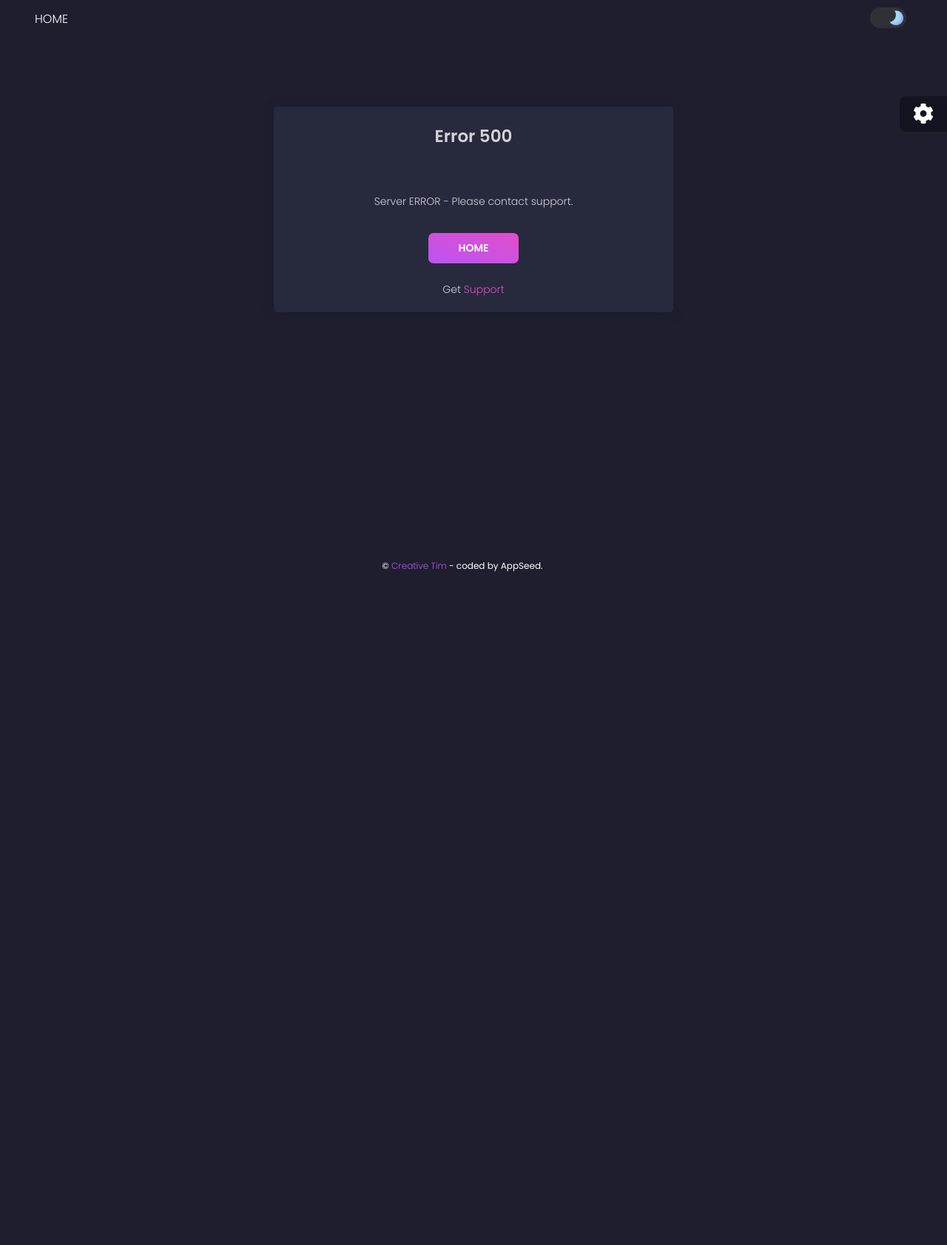
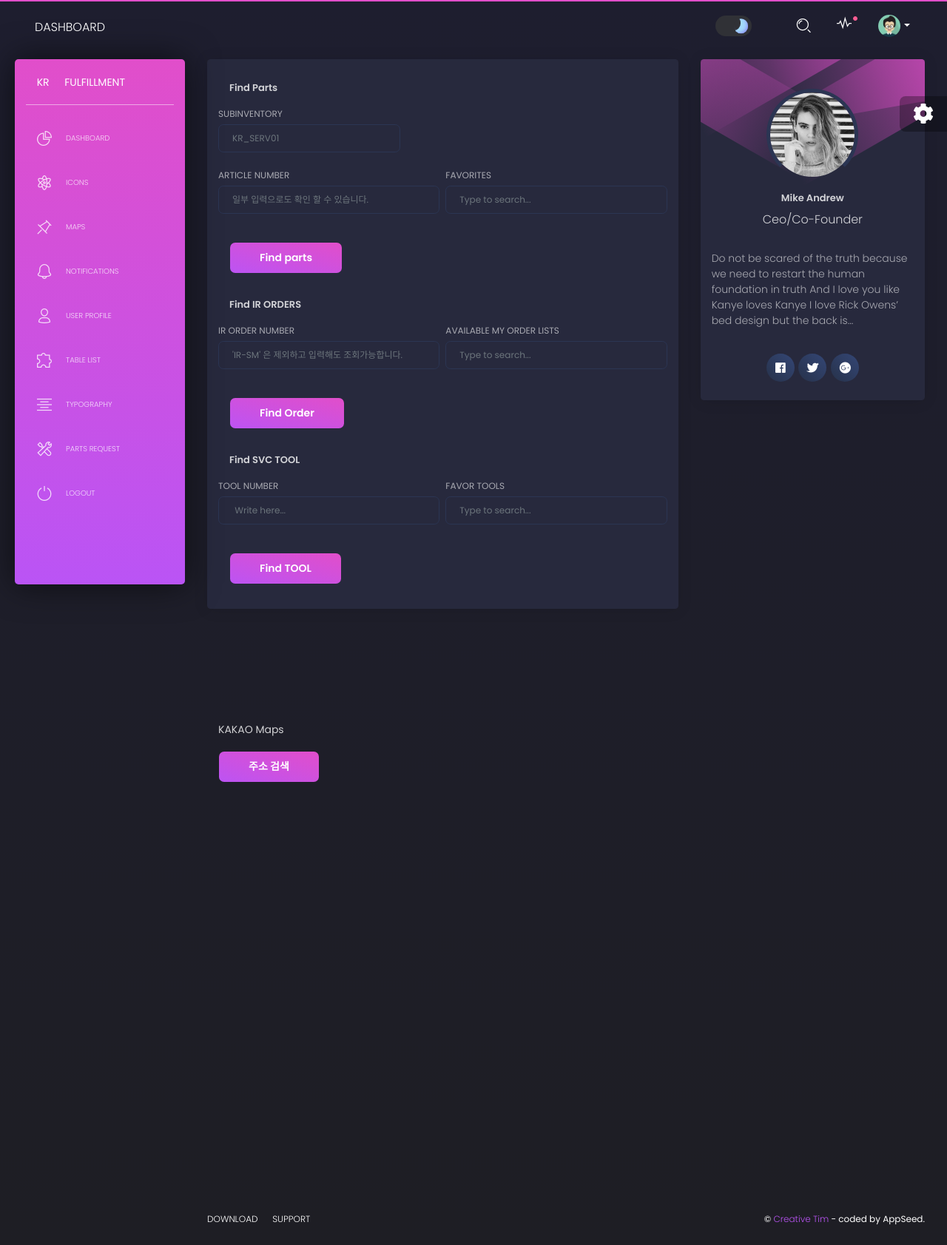
Before and after one commit to Themath93/warehouse-management-system, a Django app: page /request_parts/ in a window 1280 px wide. Shown: the whole page at 74% size. Before the commit the page ends 773 px from the top, so only its background shows below. Run offline with Django 3.2, Linux system fonts and the light colour scheme; a user stored in the database is signed in; tables that the repository leaves empty hold one stand-in row (values such as "Sample post"); some libraries are stand-ins or nearby versions.

Commit message:
230201 req_parts backend processing

```diff
--- a/rest_test/apps/authentication/urls.py
+++ b/rest_test/apps/authentication/urls.py
@@ -7,6 +7,8 @@ from django.urls import path
 from .views import login_view, register_user
 from django.contrib.auth.views import LogoutView
 
+# app_name = 'authentication'
+
 urlpatterns = [
     path('login/', login_view, name="login"),
     path('register/', register_user, name="register"),
--- a/rest_test/apps/home/urls.py
+++ b/rest_test/apps/home/urls.py
@@ -6,11 +6,13 @@ Copyright (c) 2019 - present AppSeed.us
 from django.urls import path, re_path
 from apps.home import views
 
+# app_name = 'home'
+
 urlpatterns = [
 
     # The home page
     path('', views.index, name='home'),
-
+    path('request_parts/', views.req_parts, name='req_parts'),
     # Matches any html file
     re_path(r'^.*\.*', views.pages, name='pages'),
 
--- a/rest_test/apps/home/views.py
+++ b/rest_test/apps/home/views.py
@@ -8,7 +8,12 @@ from django.contrib.auth.decorators import login_required
 from django.http import HttpResponse, HttpResponseRedirect
 from django.template import loader
 from django.urls import reverse
+from django.shortcuts import render
+from apps.authentication.models import *
+from django.db.models import Q
 
+import json
+import pandas as pd
 
 @login_required(login_url="/login/")
 def index(request):
@@ -42,3 +47,23 @@ def pages(request):
     except:
         html_template = loader.get_template('home/page-500.html')
         return HttpResponse(html_template.render(context, request))
+
+
+
+@login_required(login_url="/login/")
+def req_parts(request):
+    products_db = Products.objects.all()
+    prod_pose_db = ProdPose.objects.all()
+
+    print(SystemStock.objects.all()[0].article_number.prod_group)
+    # 매일 재고는 그날 그날 업데이트 분을 줘야 한다.
+    # 현재 개발단계에서는 그냥 특정일자 재고리스트를 참고하도록하자
+    tmp_date = '2023-02-01'
+    system_stock_db = list(SystemStock.objects.filter(Q(std_day=tmp_date)).values())
+    json_prods_db =json.dumps(list(products_db.values()),ensure_ascii=False)
+    json_sys_db = json.dumps(system_stock_db,ensure_ascii=False)
+
+
+
+    print('response')
+    return render(request, 'home/select_part.html',{'datas_pose':prod_pose_db,'datas_products':products_db,'json_datas_sys':json_sys_db,'json_datas_prods':json_prods_db})
--- /dev/null
+++ b/rest_test/apps/templates/home/select_part.html
@@ -0,0 +1,431 @@
+{% extends "layouts/base.html" %}
+
+{% block title %} User Profile {% endblock %}
+
+<!-- Specific Page CSS goes HERE  -->
+{% block stylesheets %}{% endblock stylesheets %}
+
+{% block content %}
+
+  <div class="content">
+    <div class="row">
+      <div class="col-md-8">
+        <div class="card">
+
+          <div class="card-body">
+            <form>
+              <div class="card-header">
+                <h5 class="title">Find Parts</h5>
+              </div>
+              <div class="row">
+                <div class="col-md-5 pr-md-1">
+                  <div class="form-group">
+                    <label>SUBINVENTORY</label>
+                    <input class="form-control" list="datalistOptions_sub" placeholder="KR_SERV01" id="subinventory" name="subinventory">
+                    <datalist id="datalistOptions_sub" name="subinventory_dl">
+                      {% for data in datas_pose %}
+                      <option value="{{data.subinventory}}">
+                      {% endfor %}
+                    </datalist>
+                  </div>
+                </div>
+
+                <!-- <div class="col-md-4 pl-md-1">
+                  <div class="form-group">
+                    <label for="exampleInputEmail1">Email address</label>
+                    <input type="email" class="form-control" placeholder="mike@email.com">
+                  </div>
+                </div> -->
+              </div>
+              <div class="row">
+                <div class="col-md-6 pr-md-1">
+                  <div class="form-group">
+                    <label>ARTICLE NUMBER</label>
+                    <input class="form-control" list="datalistOptions_part" placeholder="일부 입력으로도 확인 할 수 있습니다." id="article_number" name="article_number">
+                    <datalist id="datalistOptions_part" name="article_number_dl">
+                      {% for data in datas_products %}
+                      <option value="{{data.article_number}}">
+                      {% endfor %}
+                    </datalist>
+                  </div>
+                </div>
+                <div class="col-md-6 pl-md-1">
+                  <div class="form-group">
+                    <label>FAVORITES</label>
+                    <input class="form-control" list="datalistOptions_favor" id="favor_list" name="favor_list"  placeholder="Type to search...">
+                    <datalist id="datalistOptions_favor" name="favor_list_dl">
+                      <option value="San Francisco">
+                      <option value="New York">
+                      <option value="Seattle">
+                      <option value="Los Angeles">
+                      <option value="Chicago">
+                    </datalist>
+                  </div>
+                </div>
+              </div>
+              <div class="card-footer">
+                <!-- <button type="submit" class="btn btn-fill btn-primary"> Find parts </button> -->
+                <input type="button"  onclick="findParts()" class="btn btn-fill btn-primary" value="Find parts">
+              </div>
+              <div class="card-header">
+                <h5 class="title">Find IR ORDERS</h5>
+              </div>
+              <div class="row">
+                <div class="col-md-6 pr-md-1">
+                  <div class="form-group">
+                    <label>IR ORDER NUMBER</label>
+                    <input type="text" class="form-control" placeholder="'IR-SM' 은 제외하고 입력해도 조회가능합니다." id="ir_order_nm" name="ir_order_nm">
+                  </div>
+                </div>
+                <div class="col-md-6 pl-md-1">
+                  <div class="form-group">
+                    <label>AVAILABLE MY ORDER LISTS</label>
+                    <input class="form-control" list="datalistOptions_IR" id="myorder_list" name="myorder_list"  placeholder="Type to search...">
+                    <datalist id="datalistOptions_IR" name="myorder_list_ld">
+                      <option value="San Francisco">
+                      <option value="New York">
+                      <option value="Seattle">
+                      <option value="Los Angeles">
+                      <option value="Chicago">
+                    </datalist>
+                  </div>
+                </div>
+              </div>
+              <div class="card-footer">
+                <button type="submit" class="btn btn-fill btn-primary"> Find Order </button>
+              </div>
+              <div class="card-header">
+                <h5 class="title">Find SVC TOOL</h5>
+              </div>
+              <div class="row">
+                <div class="col-md-6 pr-md-1">
+                  <div class="form-group">
+                    <label>TOOL NUMBER</label>
+                    <input type="text" class="form-control" placeholder=" Write here..." id="tool_nm" name="tool_nm">
+                  </div>
+                </div>
+                <div class="col-md-6 pl-md-1">
+                  <div class="form-group">
+                    <label>FAVOR TOOLS</label>
+                    <input class="form-control" list="datalistOptions_TOOL" id="favor_tools" name="favor_tools"  placeholder="Type to search...">
+                    <datalist id="datalistOptions_TOOL" name="faver_tools_list">
+                      <option value="San Francisco">
+                      <option value="New York">
+                      <option value="Seattle">
+                      <option value="Los Angeles">
+                      <option value="Chicago">
+                    </datalist>
+                  </div>
+                </div>
+              </div>
+              <div class="card-footer">
+                <button type="submit" class="btn btn-fill btn-primary"> Find TOOL </button>
+              </div>
+                 </form>
+          </div>
+
+        </div>
+      </div>
+      <div class="col-md-4">
+        <div class="card card-user">
+          <div class="card-body">
+            <p class="card-text">
+              <div class="author">
+                <div class="block block-one"></div>
+                <div class="block block-two"></div>
+                <div class="block block-three"></div>
+                <div class="block block-four"></div>
+                <a href="javascript:void(0)">
+                  <img class="avatar" src="{{ ASSETS_ROOT }}/img/emilyz.jpg" alt="...">
+                  <h5 class="title">Mike Andrew</h5>
+                </a>
+                <p class="description">
+                  Ceo/Co-Founder
+                </p>
+              </div>
+            </p>
+            <div class="card-description">
+              Do not be scared of the truth because we need to restart the human foundation in truth And I love you like Kanye loves Kanye I love Rick Owens’ bed design but the back is...
+            </div>
+          </div>
+          <div class="card-footer">
+            <div class="button-container">
+              <button href="javascript:void(0)" class="btn btn-icon btn-round btn-facebook">
+                <i class="fab fa-facebook"></i>
+              </button>
+              <button href="javascript:void(0)" class="btn btn-icon btn-round btn-twitter">
+                <i class="fab fa-twitter"></i>
+              </button>
+              <button href="javascript:void(0)" class="btn btn-icon btn-round btn-google">
+                <i class="fab fa-google-plus"></i>
+              </button>
+            </div>
+          </div>
+        </div>
+      </div>
+    </div>
+  </div>
+
+
+  <div class="content" style="display:none;" id="service_stock">
+    <div class="row">
+      <div class="col-md-12">
+        <div class="card ">
+          <div class="card-header">
+            <h4 class="card-title"> SERVICE STOCK</h4>
+          </div>
+          <div class="card-body">
+            <div class="table-responsive">
+              <table class="table tablesorter " id="service_parts_table">
+                <thead class=" text-primary">
+                  <tr>
+                    <th class="text-center">
+                      PROD GROUP
+                    </th>
+                    <th class="text-center">
+                      ARTICLE NUMBER
+                    </th>
+                    <th class="text-center">
+                      DESCRIPTION
+                    </th>
+                    <th class="text-center">
+                      SUBINVENTORY
+                    </th>
+                    <th class="text-center">
+                      QUANTITY
+                    </th>
+                    <th class="text-center">
+                      CHOOSE
+                    </th>
+                  </tr>
+                </thead>
+                <tbody id="parts_list_tb">
+                  <!-- <tr>
+                    <td class="text-center">
+                      607 AKTA legacy parts
+                    </td>
+                    <td class="text-center">
+                      11000314
+                    </td>
+                    <td class="text-center">
+                      CU-950 KIT FOR AKTA
+                    </td>
+                    <td class="text-center">
+                      KR_SERV01
+                    </td>
+                    <td class="text-center">
+                      1
+                    </td>
+                    <td class="text-center">
+                      <button class="btn btn-fill btn-primary">
+                        Choice
+                      </button>
+                    </td>
+                  </tr> -->
+                </tbody>
+              </table>
+            </div>
+          </div>
+        </div>
+      </div>
+    </div>
+  </div>
+
+
+
+
+
+
+
+
+  <div class="content">
+    <div class="row">
+      <div class="col-md-12">
+        <div class="card card-plain">
+          <div class="card-header">
+            KAKAO Maps
+          </div>
+          <div class="card-body">
+
+            <!-- <input type="text" id="sample5_address" placeholder="주소"> -->
+
+            <form>
+              <input type="button" onclick="sample5_execDaumPostcode()" value="주소 검색" class="btn btn-fill btn-primary"><br>
+              <div id="map" style="width:400px;height:400px;margin-top:10px;display:none"></div>
+              <div class="col-md-3 px-md-1">
+                <div class="form-group">
+                  <input type="text" class="form-control-plaintext" style="width: 400px;display:none" id="search_address" name="search_address" placeholder="주소 검색">
+                  <input type="text" class="form-control-plaintext" style="width: 400px;display:none" id="specific_address" name="specific_address" placeholder="상세 주소를 입력해주세요.">
+                  <input id="req_date" class="form-control-plaintext" name="req_date" type="date" style="background-color:bisque;display:none;" >
+                  <input id="req_time" class="form-control-plaintext" name="req_time" type="time" style="background-color:bisque;display:none;" >
+              </div>
+                </div>
+              <p><input type="submit" class="btn btn-fill btn-primary" id="add_date_submit" name="add_date_submit" style="display:none;" value="Submit"></p>
+            </form>
+          </div>
+        </div>
+      </div>
+    </div>
+  </div>
+{% endblock content %}
+
+<!-- Specific Page JS goes HERE  -->
+{% block javascripts %}
+
+<!-- 다음주소검색 api -->
+<script src="//t1.daumcdn.net/mapjsapi/bundle/postcode/prod/postcode.v2.js"></script>
+<script src="//dapi.kakao.com/v2/maps/sdk.js?appkey=e34832f9e80f0076b332dc2abfd0e743&libraries=services"></script>
+
+<script>
+    var mapContainer = document.getElementById('map'), // 지도를 표시할 div
+        mapOption = {
+            center: new daum.maps.LatLng(37.537187, 127.005476), // 지도의 중심좌표
+            level: 5 // 지도의 확대 레벨
+        };
+
+    //지도를 미리 생성
+    var map = new daum.maps.Map(mapContainer, mapOption);
+    //주소-좌표 변환 객체를 생성
+    var geocoder = new daum.maps.services.Geocoder();
+    //마커를 미리 생성
+    var marker = new daum.maps.Marker({
+        position: new daum.maps.LatLng(37.537187, 127.005476),
+        map: map
+    });
+
+
+    function sample5_execDaumPostcode() {
+        new daum.Postcode({
+            oncomplete: function(data) {
+                var addr = data.address; // 최종 주소 변수
+
+                // 주소 정보를 해당 필드에 넣는다.
+                var search_address = document.getElementById("search_address")
+                var specific_address = document.getElementById("specific_address")
+                // 날짜 시간 입력받는 input tag
+                var req_date = document.getElementById("req_date")
+                var req_time = document.getElementById("req_time")
+                var add_date_submit = document.getElementById("add_date_submit")
+
+                search_address.value = addr;
+                // 주소로 상세 정보를 검색
+                geocoder.addressSearch(data.address, function(results, status) {
+                    // 정상적으로 검색이 완료됐으면
+                    if (status === daum.maps.services.Status.OK) {
+
+                        var result = results[0]; //첫번째 결과의 값을 활용
+
+                        // 해당 주소에 대한 좌표를 받아서
+                        var coords = new daum.maps.LatLng(result.y, result.x);
+                        // 지도를 보여준다.
+                        mapContainer.style.display = "block";
+                        // 상세주소 및, 날짜 시간 입력을 받는 태그 보여줌
+                        search_address.style.display = "block";
+                        specific_address.style.display = 'block';
+                        req_date.style.display ='block';
+                        req_time.style.display ='block';
+                        add_date_submit.style.display = 'block';
+
+                        map.relayout();
+                        // 지도 중심을 변경한다.
+                        map.setCenter(coords);
+                        // 마커를 결과값으로 받은 위치로 옮긴다.
+                        marker.setPosition(coords)
+                    }
+                });
+            }
+        }).open();
+    }
+</script>
+
+
+<script type="text/javascript">
+
+// 실시간 재고 데이터 받기
+var data_sys = '{{ json_datas_sys|safe }}';
+var json_data_sys = JSON.parse(data_sys);
+var data_prods = '{{ json_datas_prods|safe }}';
+var json_data_prods = JSON.parse(data_prods);
+// test log찍어봄 성공.
+console.log(json_data_sys);
+
+// Find_parts 구현 onclick()
+function findParts(){
+
+
+  // 선택한 인벤토리 및 파트번호 찾기
+  var sub_inv = document.getElementById('subinventory').value;
+  var part_nm = document.getElementById('article_number').value;
+
+  // 선택한 인벤토리와 파트번호만 있는 json data
+  const query_data_sys_1 = json_data_sys.filter(({subinventory_id}) => subinventory_id === sub_inv);
+  const query_data_sys_2 = query_data_sys_1.filter(({article_number_id}) => article_number_id === part_nm);
+  const query_data_prods_1 = json_data_prods.filter(({article_number}) => article_number === part_nm);
+
+  // part_list 보여주기
+  var service_stock = document.getElementById('service_stock');
+  service_stock.style.display = 'block';
+
+  //for문 돌릴 횟수 = query_data_sys_2.length
+  var for_count = query_data_sys_2.length;
+
+  // tbody
+  parts_tbody = document.getElementById('parts_list_tb');
+
+  for (var i = 0; i<for_count; i++){
+    let tr_tag = document.createElement('tr');
+    //tr안에 td 5개 마지막 td에는 input 태그 삽입
+    //prod group
+    var td_tag = document.createElement('td');
+    td_tag.setAttribute('class','text-center');
+    td_tag.innerHTML = query_data_prods_1[0].prod_group;
+    td_tag.setAttribute('id','prod_group'+'_'+ i.toString());
+    tr_tag.appendChild(td_tag);
+    //article_number
+    var td_tag = document.createElement('td');
+    td_tag.setAttribute('class','text-center');
+    td_tag.innerHTML = query_data_sys_2[i].article_number_id;
+    td_tag.setAttribute('id','article_number'+'_'+ i.toString());
+    tr_tag.appendChild(td_tag);
+    //desc;
+    var td_tag = document.createElement('td');
+    td_tag.setAttribute('class','text-center');
+    td_tag.innerHTML = query_data_prods_1[0].description;
+    td_tag.setAttribute('id','description'+'_'+ i.toString());
+    tr_tag.appendChild(td_tag);
+    //subinv
+    var td_tag = document.createElement('td');
+    td_tag.setAttribute('class','text-center');
+    td_tag.innerHTML = query_data_sys_2[i].subinventory_id;
+    td_tag.setAttribute('id','sub_inv'+'_'+ i.toString());
+    tr_tag.appendChild(td_tag);
+    //qty
+    var td_tag = document.createElement('td');
+    td_tag.setAttribute('class','text-center');
+    td_tag.innerHTML = query_data_sys_2[i].quantity;
+    td_tag.setAttribute('id','qty'+'_'+ i.toString());
+    tr_tag.appendChild(td_tag);
+    //chioce btn
+    var td_tag = document.createElement('td');
+    td_tag.setAttribute('class','text-center');
+    td_tag.innerHTML = null;
+    td_tag.setAttribute('id','parts_choice'+'_'+ i.toString());
+    tr_tag.appendChild(td_tag);
+    let input_tage = document.createElement('input');
+    input_tage.setAttribute('type','button');
+    input_tage.setAttribute('value','Choice');
+    input_tage.setAttribute('class','btn btn-fill btn-primary');
+    input_tage.setAttribute('id','parts_input'+'_'+i.toString());
+    td_tag.appendChild(input_tage);
+
+
+    //tr appned
+    parts_tbody.appendChild(tr_tag);
+  }
+
+
+
+}
+
+</script>
+{% endblock javascripts %}
--- a/rest_test/apps/templates/includes/sidebar.html
+++ b/rest_test/apps/templates/includes/sidebar.html
@@ -56,7 +56,7 @@
                     </a>
                 </li>
                 <li>
-                    <a href="/service_request.html">
+                    <a href="{% url 'req_parts' %}">
                         <i class="tim-icons icon-settings"></i>
                         <p>Parts Request</p>
                     </a>
--- a/rest_test/core/settings.py
+++ b/rest_test/core/settings.py
@@ -39,7 +39,8 @@ INSTALLED_APPS = [
     'django.contrib.sessions',
     'django.contrib.messages',
     'django.contrib.staticfiles',
-    'apps.home'  # Enable the inner home (home)
+    'apps.home',  # Enable the inner home (home)
+    'apps.authentication',
 ]
 
 MIDDLEWARE = [
--- a/rest_test/core/urls.py
+++ b/rest_test/core/urls.py
@@ -5,6 +5,8 @@ Copyright (c) 2019 - present AppSeed.us
 
 from django.contrib import admin
 from django.urls import path, include  # add this
+
+# app_name = 'core'
 
 urlpatterns = [
     path('admin/', admin.site.urls),          # Django admin route
```
Also changed, not shown: rest_test/apps/authentication/models.py (+45 -0 lines).
